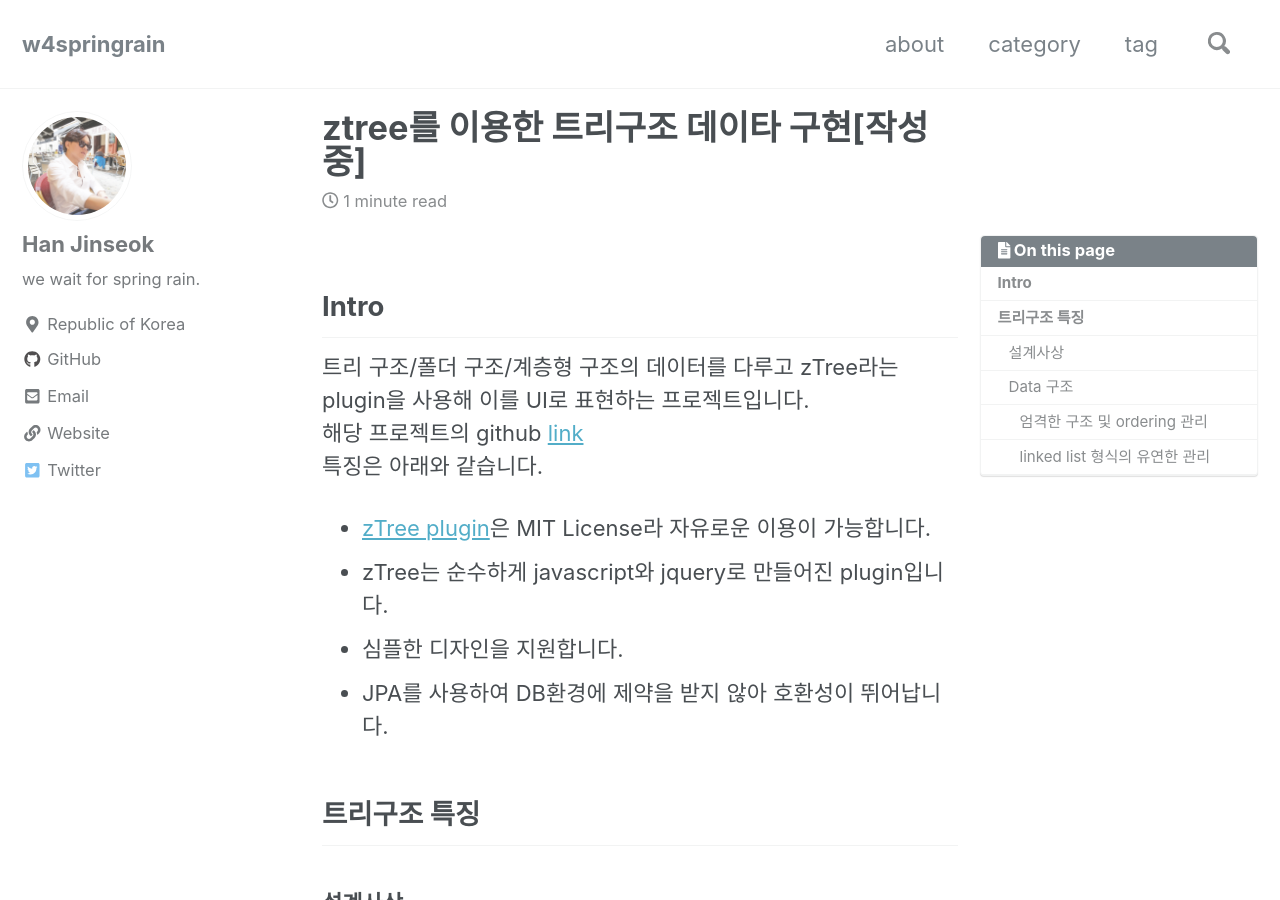
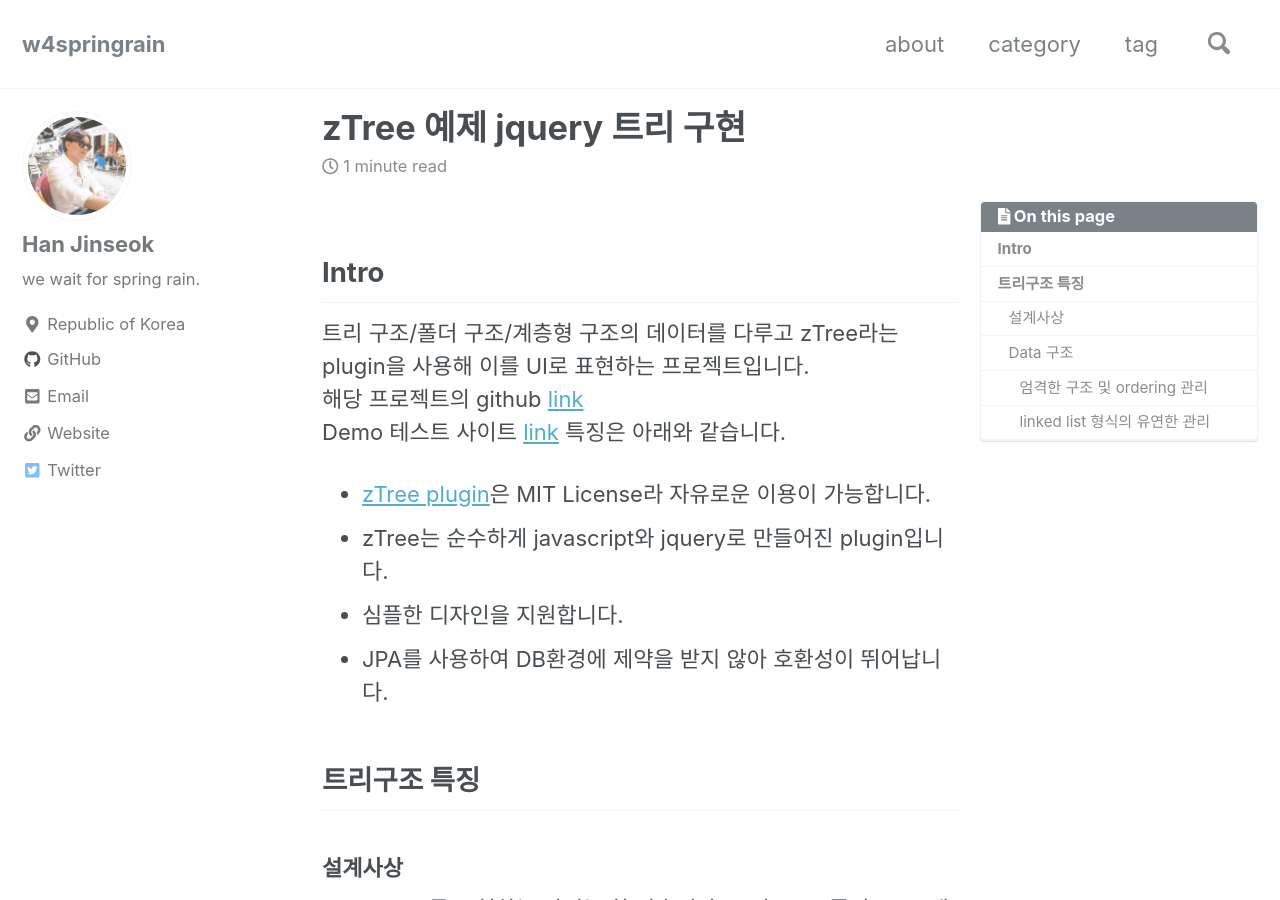
Before and after one commit to moregorenine/moregorenine.github.io, a Jekyll site: the page built from _posts/toyproject/2018-11-16-tree-structure-ztree.md, in a window 1280 px wide and 900 px high. Built offline with Jekyll 4.4.1, drawn with Linux system fonts in a browser that asks for light colours; nearby versions of some CDN libraries; comment, search, counter and statistics services are not loaded; a style sheet for code colours, icons or effects is not loaded.

Commit message:
Update 2018-11-16-tree-structure-ztree.md

```diff
--- a/_posts/toyproject/2018-11-16-tree-structure-ztree.md
+++ b/_posts/toyproject/2018-11-16-tree-structure-ztree.md
@@ -1,5 +1,5 @@
 ---
-title: "ztree를 이용한 트리구조 데이타 구현[작성중]"
+title: "zTree 예제 jquery 트리 구현"
 excerpt: "트리 구조/폴더 구조/계층형 구조... 형태의 데이타를 다루고 화면에 표현하는 프로젝트"
 categories:
   - toyproject
@@ -14,6 +14,7 @@ toc_sticky: true
 ## Intro
 트리 구조/폴더 구조/계층형 구조의 데이터를 다루고 zTree라는 plugin을 사용해 이를 UI로 표현하는 프로젝트입니다.
 해당 프로젝트의 github [link](https://github.com/moregorenine/toyproject/tree/master/tree-structure-ztree "github link")
+Demo 테스트 사이트 [link](http://w4springrain.cafe24.com/menus "w4springrain homepage")
 특징은 아래와 같습니다.
 - [zTree plugin](http://www.treejs.cn/ "homepage link")은 MIT License라 자유로운 이용이 가능합니다.
 - zTree는 순수하게 javascript와 jquery로 만들어진 plugin입니다.
```
